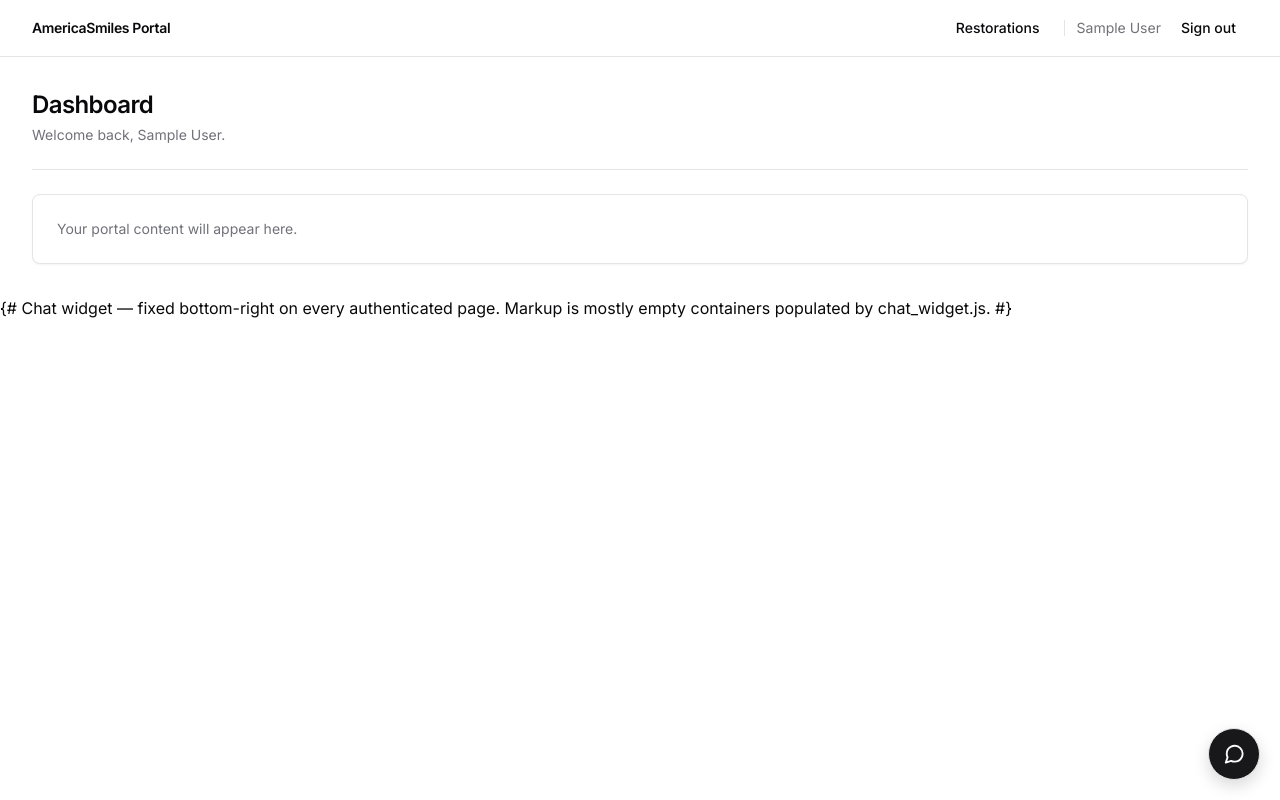
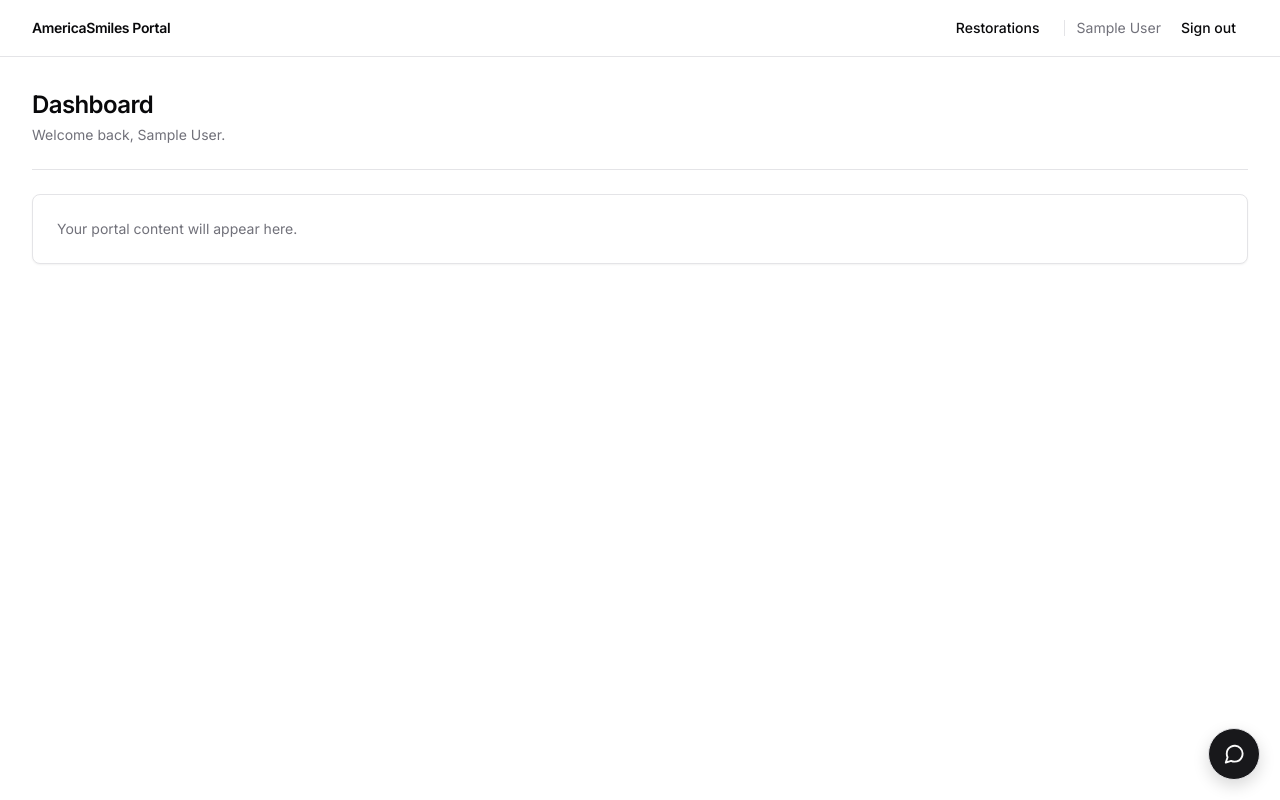
Before and after one commit to jaigner-ams/portal, a Django app: page / in a window 1280 px wide. Run offline with Django 5.2, Linux system fonts and the light colour scheme; the visitor is signed in with stand-in values (Sample User, id 1); data comes from the database, SQL or seed files in the repository; data that the repository does not hold is empty.

Commit message:
chat: fix template — multi-line {# ... #} renders verbatim
Django's {# ... #} comments are single-line only; spanning two lines leaves
the text in the rendered HTML. Use {% comment %}...{% endcomment %} instead.

Co-Authored-By: Claude Opus 4.7 (1M context) <noreply@anthropic.com>

```diff
--- a/chat/templates/chat/_widget.html
+++ b/chat/templates/chat/_widget.html
@@ -1,5 +1,7 @@
-{# Chat widget — fixed bottom-right on every authenticated page.
-   Markup is mostly empty containers populated by chat_widget.js. #}
+{% comment %}
+Chat widget — fixed bottom-right on every authenticated page.
+Markup is mostly empty containers populated by chat_widget.js.
+{% endcomment %}
 {% load static %}
 <div id="chat-widget" data-csrf="{{ csrf_token }}">
 
```
